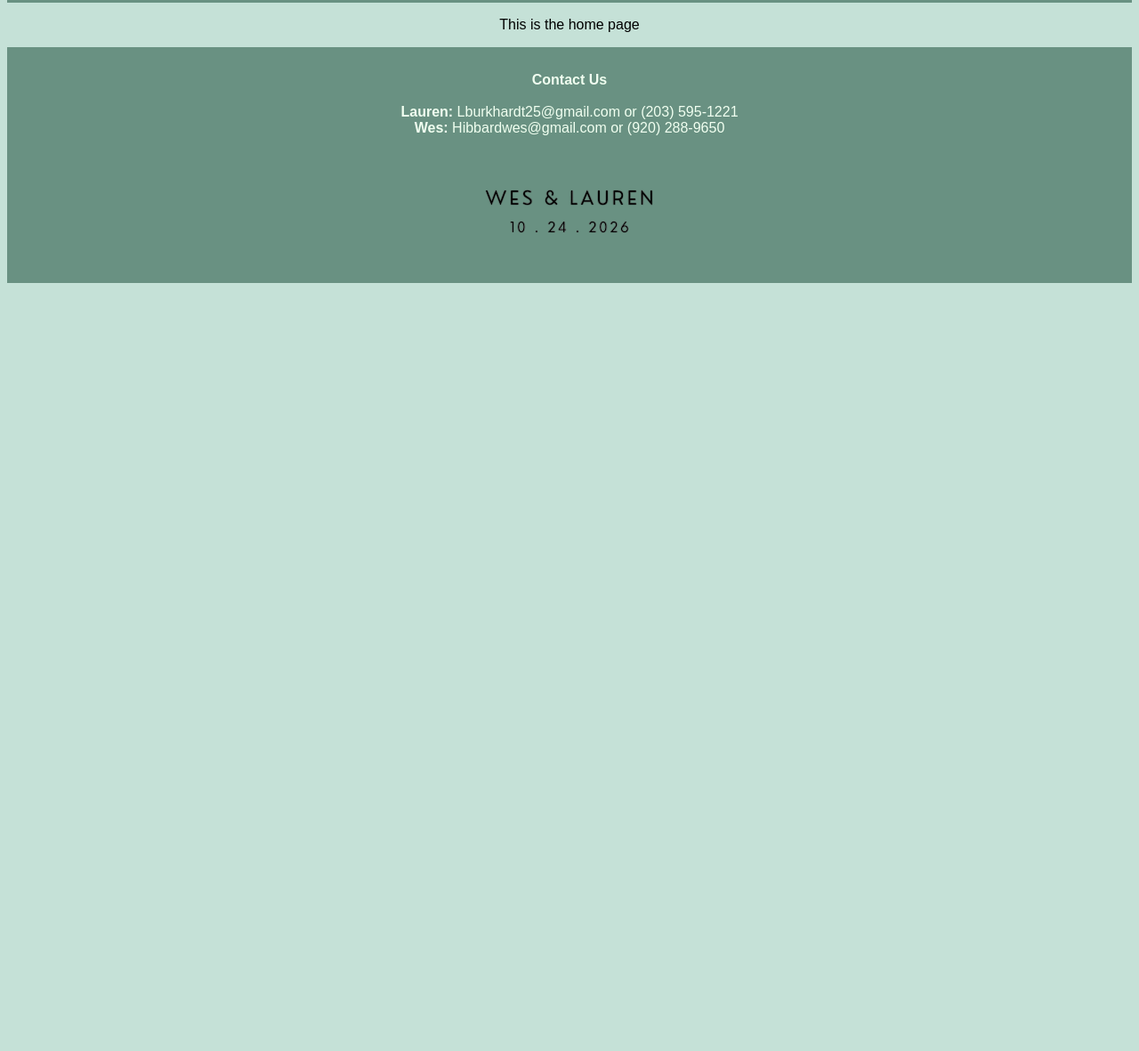
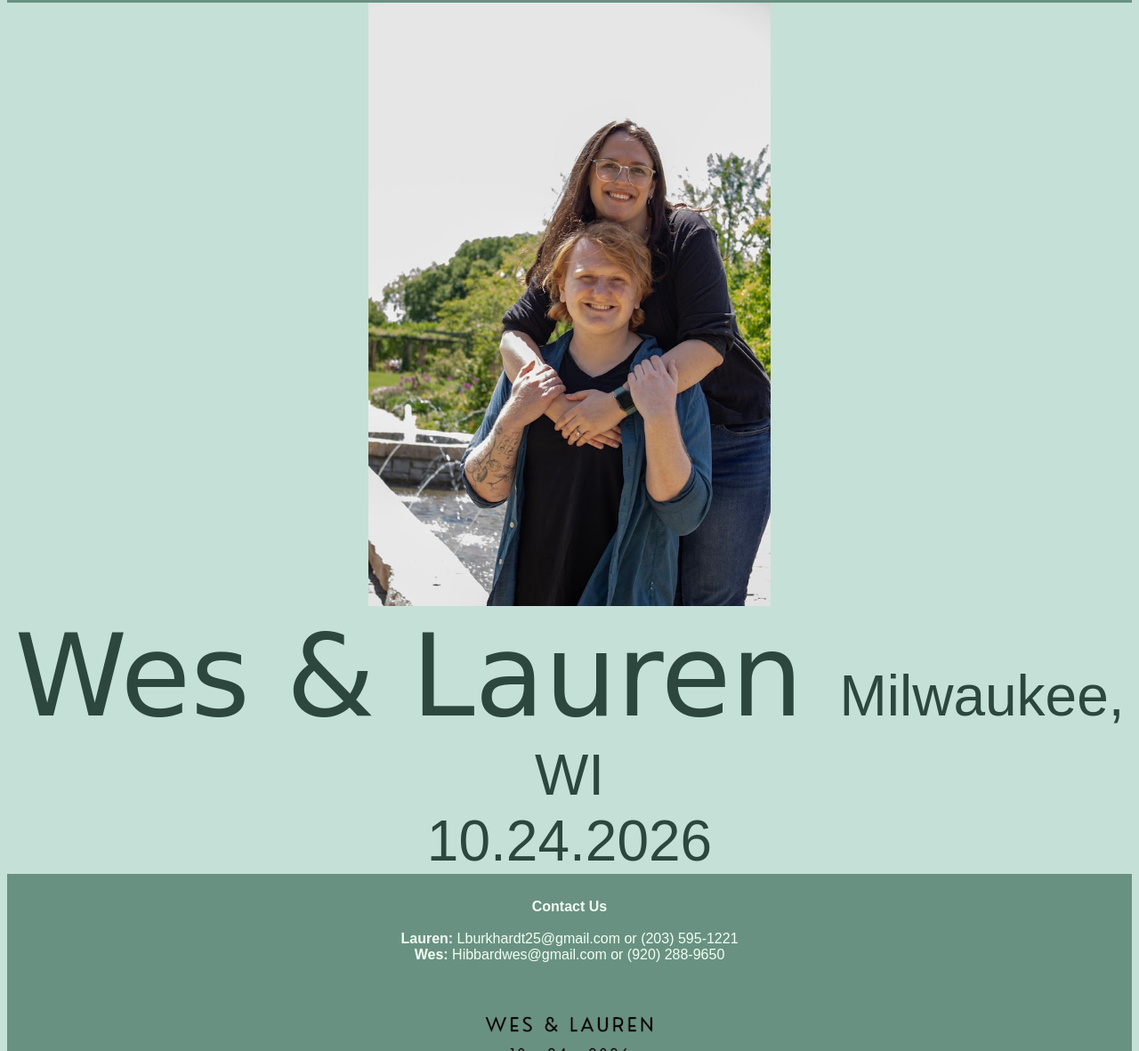
Before and after one commit to lburkhardt25/lburkhardt25, a plain HTML site: page index.html in a window 1280 px wide. Shown: the part 551-1732 px from the top of the page at 89% size. Before the commit the page ends 877 px from the top, so only its background shows below. Drawn offline with Linux system fonts and the light colour scheme.

Commit message:
Home page updates

```diff
--- a/index.html
+++ b/index.html
@@ -26,7 +26,17 @@
 
 
 <section>
-  <p>This is the home page</p>
+
+  <img src="./pics/wes_and_lauren.jpg" alt="Lauren and Wes" style = "width:452px;height:678px;">
+  <br>
+  <h_home>
+      Wes & Lauren
+  </h_home>
+  <p_home>
+    Milwaukee, WI
+    <br>
+    10.24.2026
+  </p_home>
 </section>
 
 <footer>
--- a/styles.css
+++ b/styles.css
@@ -18,6 +18,17 @@ p_nav {
 
 p_footer {
   color: #F0FFF0
+}
+
+p_home {
+  color: #2d473e;
+  font-size:5vw;
+}
+
+h_home {
+  color: #2d473e;
+  font-family: cursive;
+  font-size:10vw;
 }
 
 * {
```
Also changed, not shown: pics/wes_and_lauren.jpg (added).
